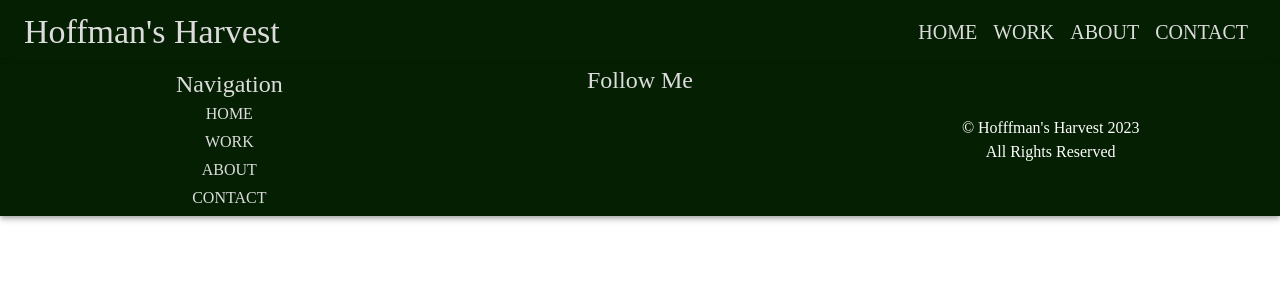
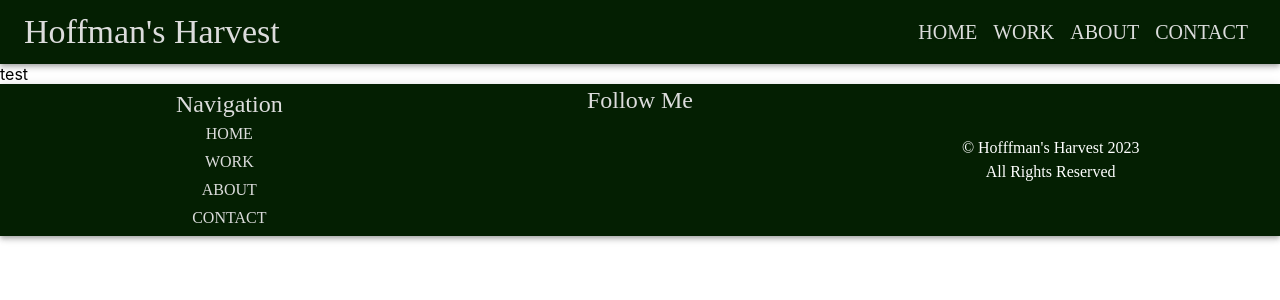
Before and after one commit to SABaltz/hoffmans-harvest, a React (Create React App) app: page /portal in a window 1280 px wide. Shown: the top 300 px of the page. Built offline with nearby package versions, Linux system fonts and the light colour scheme.

Commit message:
Create Portal Component

```diff
--- a/src/App.tsx
+++ b/src/App.tsx
@@ -8,6 +8,8 @@ import HomePage from './components/home-page/HomePage';
 import About from './components/about/About';
 import Work from './components/work/Work';
 import Contact from './components/contact/Contact';
+import Portal from "./components/portal/Portal";
+
 
 function App() {
     return (
@@ -20,6 +22,7 @@ function App() {
                     <Route path="/about" element={<About/>}/>
                     <Route path="/work" element={<Work/>}/>
                     <Route path="/contact" element={<Contact/>}/>
+                    <Route path="/portal" element={<Portal/>}/>
                 </Routes>
             </BrowserRouter>
             <Footer/>
--- /dev/null
+++ b/src/components/portal/Portal.tsx
@@ -0,0 +1,7 @@
+function Portal() {
+    return (
+        <div>test</div>
+    )
+}
+
+export default Portal
```
